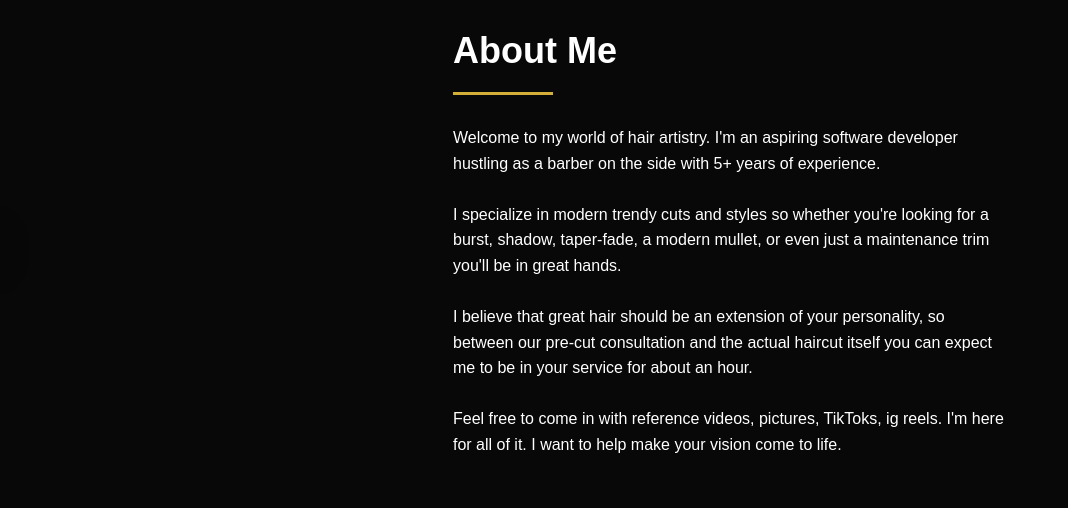
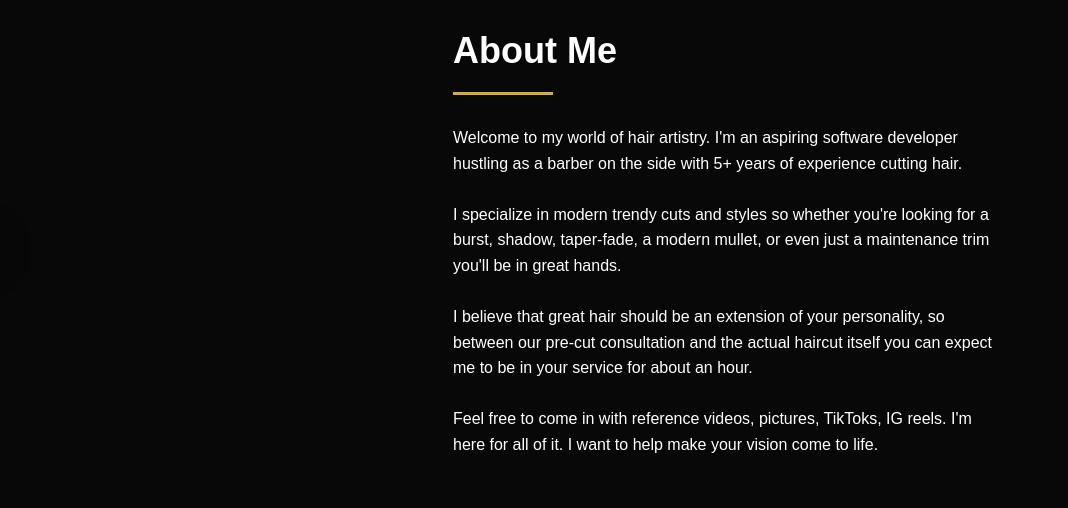
Before and after one commit to akim-cs/Hair-Stylist, a plain HTML site: page index.html in a window 1280 px wide. Shown: the part 960-1468 px from the top of the page, 212-1280 px from the left. Drawn offline with Linux system fonts and the light colour scheme.

Commit message:
Update About Me index.html

```diff
--- a/index.html
+++ b/index.html
@@ -41,13 +41,13 @@
                 </div>
                 <div class="about-text">
                     <h2 class="section-title">About Me</h2>
-                    <p>Welcome to my world of hair artistry. I'm an aspiring software developer hustling as a barber on the side with 5+ years of experience.</p>
+                    <p>Welcome to my world of hair artistry. I'm an aspiring software developer hustling as a barber on the side with 5+ years of experience cutting hair.</p>
                     <br/>
                     <p>I specialize in modern trendy cuts and styles so whether you're looking for a burst, shadow, taper-fade, a modern mullet, or even just a maintenance trim you'll be in great hands.</p>
                     <br/>
                     <p>I believe that great hair should be an extension of your personality, so between our pre-cut consultation and the actual haircut itself you can expect me to be in your service for about an hour.</p>
                     <br/>
-                    <p>Feel free to come in with reference videos, pictures, TikToks, ig reels. I'm here for all of it. I want to help make your vision come to life.</p>
+                    <p>Feel free to come in with reference videos, pictures, TikToks, IG reels. I'm here for all of it. I want to help make your vision come to life.</p>
                 </div>
             </div>
         </div>
```
